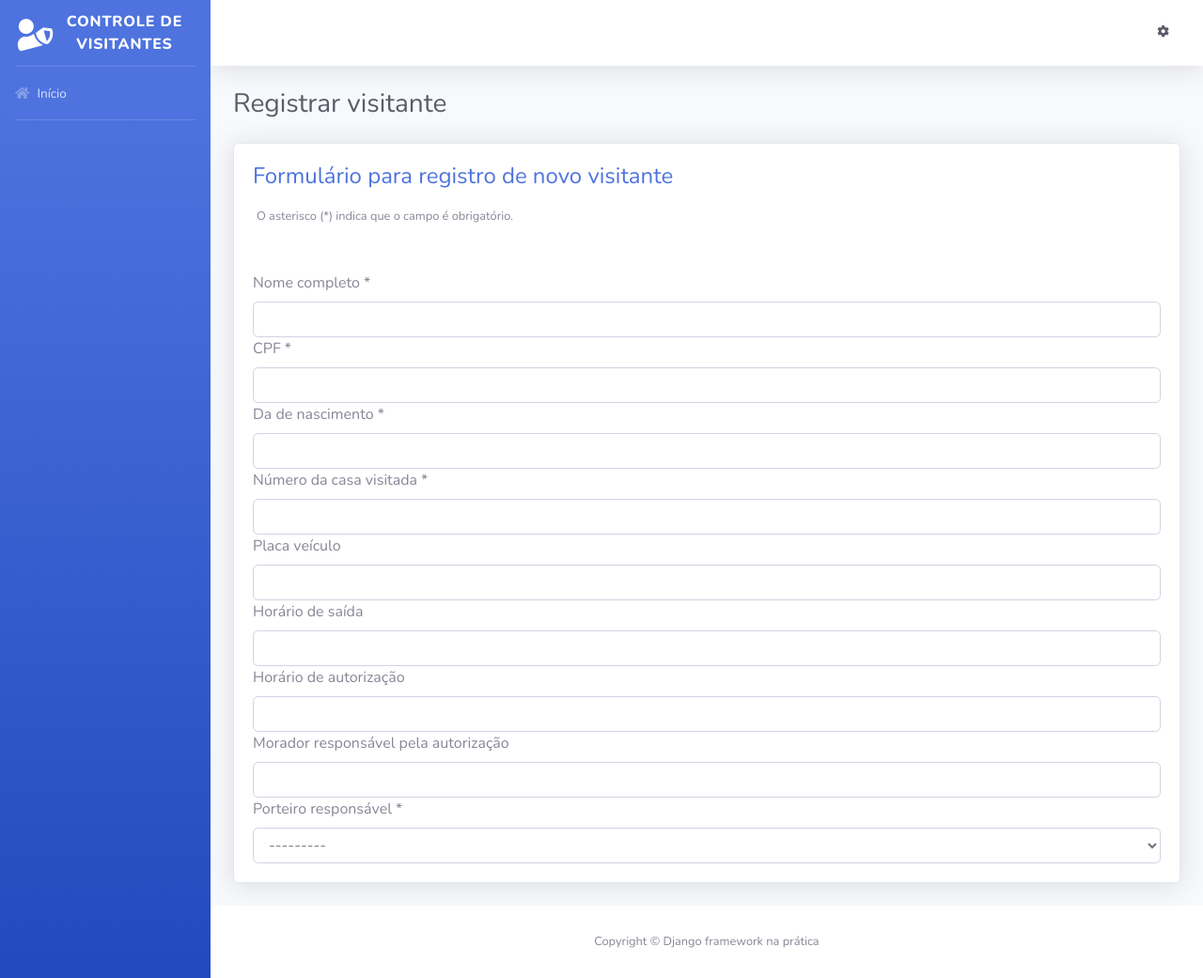
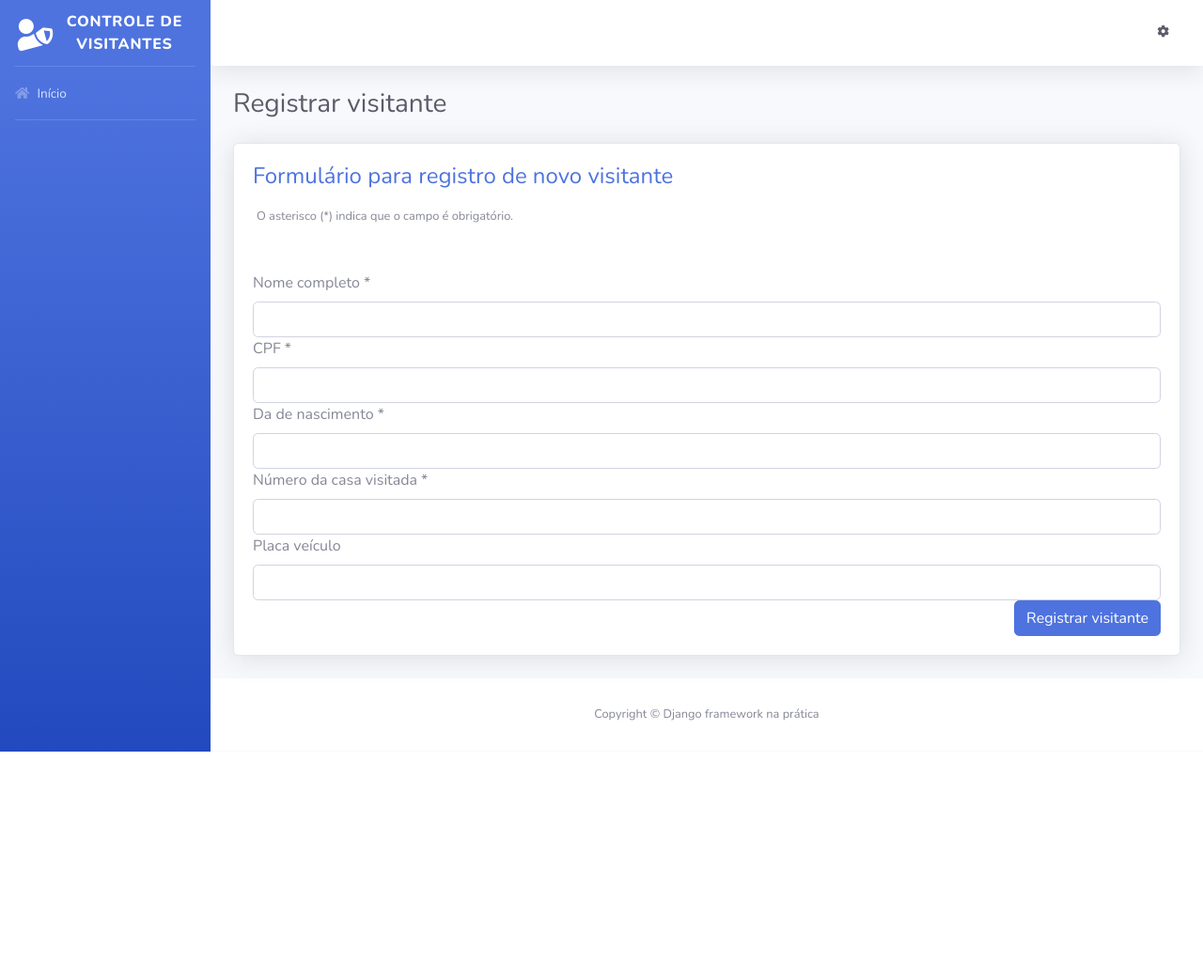
Before and after one commit to CleberPaiva/controle_visitantes, a Django app: page /registrar-visitante/ in a window 1280 px wide. Shown: the whole page at 94% size. After the commit the page ends 800 px from the top, so only its background shows below. Run offline with Django 4.2, Linux system fonts and the light colour scheme; data comes from the database, SQL or seed files in the repository; both versions use the stored data as it was after the commit; some libraries are stand-ins or nearby versions.

Commit message:
Criação do tratamento erros registrar_visitante

```diff
--- a/templates/registrar_visitante.html
+++ b/templates/registrar_visitante.html
@@ -21,6 +21,18 @@
                 </small>
             </p>
 
+            {% if form.errors %}
+                {% for field in form %}
+                    {% if field.errors %}
+                        {% for erro in field.errors %}
+                            <div class="alert alert-warning" role="alert">
+                                {{ erro }}
+                            </div>
+                        {% endfor %}
+                    {% endif %}
+                {% endfor %}
+            {% endif %}
+
             <form method="post">
                 <div class="form-row">
                     {% csrf_token %}
@@ -38,7 +50,14 @@
                         </div>
 
                     {% endfor %}
+                </div>
 
+                <div class="text-right">
+                    <button class="btn btn-primary" type="submit">
+                        <span class="text">
+                            Registrar visitante
+                        </span>
+                    </button>
                 </div>
             </form>
         </div>
--- a/visitantes/forms.py
+++ b/visitantes/forms.py
@@ -4,4 +4,7 @@ from visitantes.models import Visitante
 class VisitanteForm(forms.ModelForm):
     class Meta:
         model = Visitante
-        fields = "__all__"
+        fields = [
+            "nome_completo", "cpf", "data_nascimento",
+            "numero_casa", "placa_veiculo"
+        ]
--- a/visitantes/models.py
+++ b/visitantes/models.py
@@ -45,7 +45,7 @@ class Visitante(models.Model):
         verbose_name= "Horário de autorização",
         auto_now=False,
         blank=True,
-        null=False
+        null=True
         )
 
     morador_responsavel = models.CharField(
--- a/visitantes/views.py
+++ b/visitantes/views.py
@@ -1,9 +1,26 @@
-from django.shortcuts import render
+from django.contrib import messages
+from django.shortcuts import render, redirect
 from visitantes.forms import VisitanteForm
 
 def registrar_visitante(request):
 
     form = VisitanteForm()
+
+    if request.method == "POST":
+        form = VisitanteForm(request.POST)
+
+        if form.is_valid():
+            visitante = form.save(commit=False)
+
+            visitante.registrado_por = request.user.porteiro
+            visitante.save()
+
+            messages.success(
+                request,
+                "Visitante registrado com sucesso!"
+            )
+
+            return redirect("index")
 
     context = {
         "nome_pagina": "Registrar visitante",
```
Also changed, not shown: templates/index.html (+8 -0 lines), db.sqlite3, visitantes/migrations/0002_alter_visitante_horario_autorizacao.py (added).
